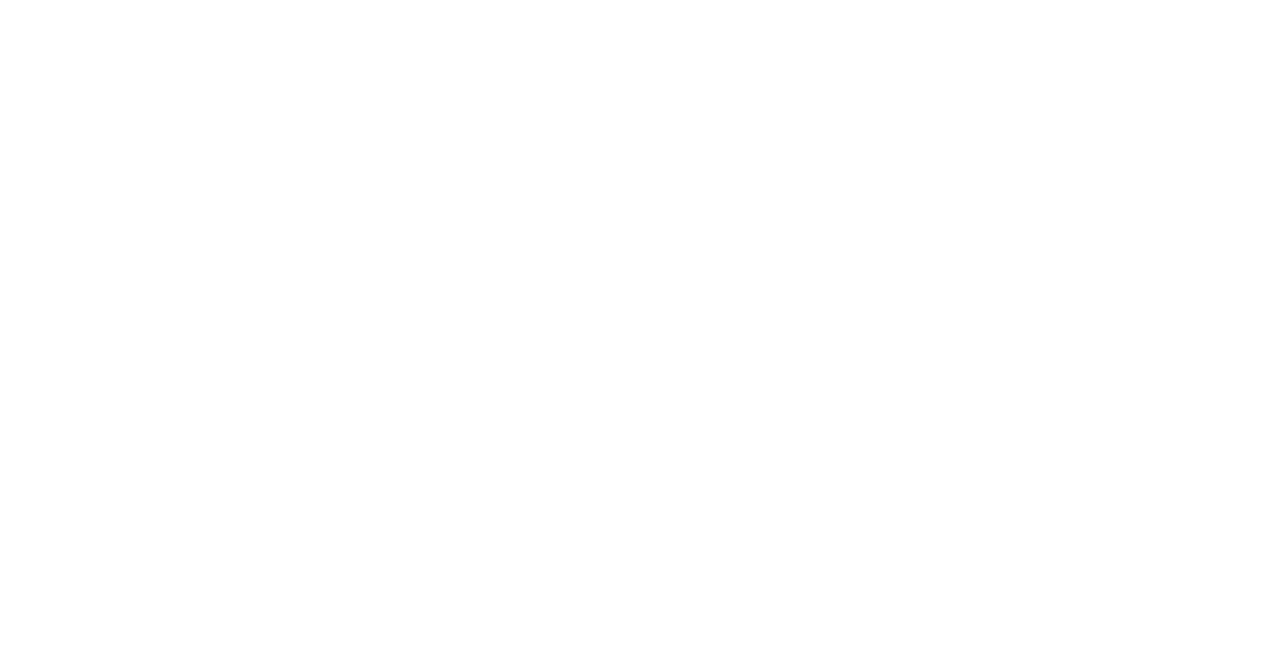
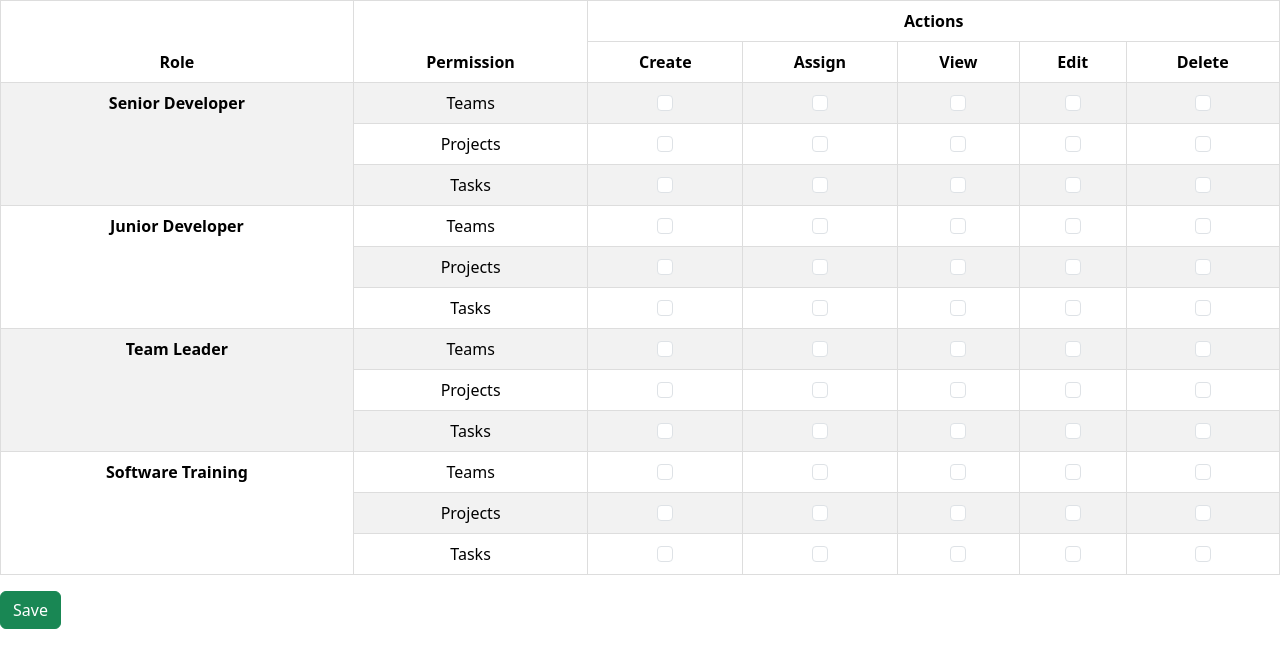
Before and after one commit to GowreeshEA/Seyyone-Time--Schedule, an Angular app in the folder taskmanagement/: page /acl-settings in a window 1280 px wide. Before the commit this address led to /. Shown: the top 668 px of the page. Built offline with nearby package versions, Linux system fonts and the light colour scheme.

Commit message:
acl-settings modified

```diff
--- /dev/null
+++ b/taskmanagement/src/app/acl-settings/acl-settings.component.css
@@ -0,0 +1,13 @@
+
+
+/* .acl-table {
+    width: 100%;
+    border-collapse: collapse;
+    margin-top: 20px;
+  } */
+
+  .acl-table th, .acl-table td {
+    border: 1px solid #ddd;
+    padding: 8px;
+    text-align: center;
+  }
--- /dev/null
+++ b/taskmanagement/src/app/acl-settings/acl-settings.component.html
@@ -0,0 +1,50 @@
+<!-- acl-settings.component.html -->
+
+<div *ngIf="showAlert" class="alert alert-success" role="alert">
+    Permissions saved successfully!
+  </div>
+
+  <table class="acl-table table table-striped">
+    <thead>
+      <tr>
+        <th rowspan="4">Role</th>
+        <th rowspan="4">Permission</th>
+        <th colspan="5">Actions</th>
+      </tr>
+      <tr>
+        <th>Create</th>
+        <th>Assign</th>
+        <th>View</th>
+        <th>Edit</th>
+        <th>Delete</th>
+      </tr>
+    </thead>
+    <tbody>
+      <ng-container *ngFor="let role of roles">
+        <tr>
+          <td rowspan="3"><strong>{{ role }}</strong></td>
+          <td>Teams</td>
+          <td *ngFor="let action of actions">
+            <input type="checkbox"  class="form-check-input" [id]="'action_' + role.toLowerCase() + '_teams_' + action"
+                   (change)="updateRoleActions(role, 'Teams', action, $event)">
+          </td>
+        </tr>
+        <tr>
+          <td>Projects</td>
+          <td *ngFor="let action of actions">
+            <input type="checkbox"  class="form-check-input" [id]="'action_' + role.toLowerCase() + '_projects_' + action"
+                   (change)="updateRoleActions(role, 'Projects', action, $event)">
+          </td>
+        </tr>
+        <tr>
+          <td>Tasks</td>
+          <td *ngFor="let action of actions">
+            <input type="checkbox"  class="form-check-input" [id]="'action_' + role.toLowerCase() + '_tasks_' + action"
+                   (change)="updateRoleActions(role, 'Tasks', action, $event)">
+          </td>
+        </tr>
+      </ng-container>
+    </tbody>
+  </table>
+
+  <button class="btn btn-success" type="submit"(click)="saveAclData()">Save</button>
--- /dev/null
+++ b/taskmanagement/src/app/acl-settings/acl-settings.component.ts
@@ -0,0 +1,56 @@
+// acl-settings.component.ts
+
+import { Component, OnInit } from '@angular/core';
+import { Router } from '@angular/router';
+
+@Component({
+  selector: 'app-acl-settings',
+  templateUrl: './acl-settings.component.html',
+  styleUrls: ['./acl-settings.component.css']
+})
+export class AclSettingsComponent implements OnInit {
+  roles = ['Senior Developer', 'Junior Developer', 'Team Leader', 'Software Training'];
+  permissions = ['Project', 'Team', 'Task'];
+  actions = ['Create', 'Assign', 'View', 'Delete', 'Edit'];
+  showAlert: boolean = false;
+  roleActionsMap: { [key: string]: string[] } = {};
+
+  constructor(private router: Router) {}
+
+  ngOnInit() {
+
+    this.roles.forEach(role => {
+      this.roleActionsMap[role] = [];
+      this.permissions.forEach(permission => {
+        this.actions.forEach(action => {
+          this.roleActionsMap[role].push(`${permission}_${action}`);
+        });
+      });
+    });
+  }
+
+  updateRoleActions(role: string, permission: string, action: string, event: any) {
+    const key = `${permission}_${action}`;
+    if (event.target.checked) {
+      this.roleActionsMap[role].push(key);
+    } else {
+      const index = this.roleActionsMap[role].indexOf(key);
+      if (index !== -1) {
+        this.roleActionsMap[role].splice(index, 1);
+      }
+    }
+
+    console.log(`Admin set actions for ${role}:`, this.roleActionsMap[role]);
+  }
+
+  saveAclData() {
+
+    console.log('Acl data saved successfully.');
+    this.showAlert = true;
+
+    setTimeout(() => {
+      this.showAlert = false;
+      this.router.navigate(['/home']);
+    }, 3000);
+  }
+}
--- a/taskmanagement/src/app/app-routing.module.ts
+++ b/taskmanagement/src/app/app-routing.module.ts
@@ -6,7 +6,7 @@ import { ProjectComponent } from './project/project.component';
 import { TaskComponent } from './task/task.component';
 import { ChartsComponent } from './charts/charts.component';
 import { ViewtaskComponent } from './viewtask/viewtask.component';
-
+import { AclSettingsComponent} from './acl-settings/acl-settings.component';
 const routes: Routes = [
   // { path: 'users', component: UsersComponent },
   { path: 'project', component: ProjectComponent },
@@ -16,6 +16,7 @@ const routes: Routes = [
   { path: 'home', component: HomeComponent },
   { path: 'charts', component: ChartsComponent },
   { path: 'viewtask', component: ViewtaskComponent },
+  { path: 'acl-settings', component: AclSettingsComponent },
 ];
 @NgModule({
   imports: [RouterModule.forRoot(routes)],
--- a/taskmanagement/src/app/home/home.component.html
+++ b/taskmanagement/src/app/home/home.component.html
@@ -65,7 +65,7 @@
         <a class="dropdown-item" href="/home">Profile</a>
         <a class="dropdown-item" href="">Login Activity</a>
         <a class="dropdown-item" href="#">Manage Account</a>
-        <a class="dropdown-item" href="#">ACL</a>
+        <a class="dropdown-item" href="/acl-settings">ACL</a>
         <a class="dropdown-item" href="#">Log Out</a>
       </div>
     </div>
```
Also changed, not shown: taskmanagement/src/app/app.module.ts (+10 -3 lines), 1 other file (tests, documents, lock files or other folders).
